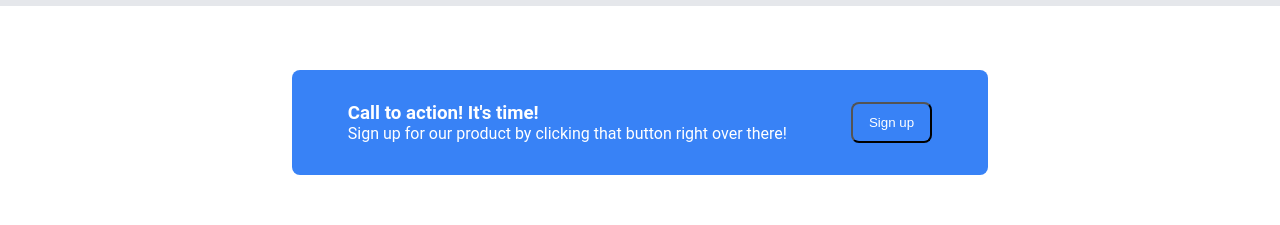
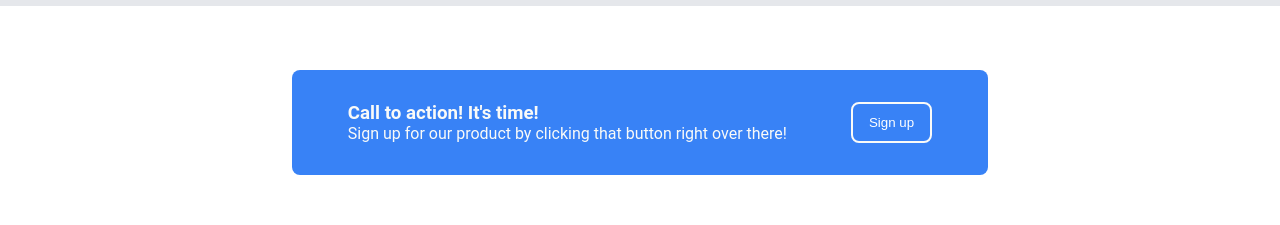
Before and after one commit to Kakechu/odin-landing-page, a plain HTML site: page index.html in a window 1280 px wide. Shown: the part 1119-1344 px from the top of the page. Drawn offline with Linux system fonts and the light colour scheme.

Commit message:
edit css

```diff
--- a/index.html
+++ b/index.html
@@ -26,7 +26,6 @@
             <div class="right">
                 <div class="image">this is a placeholder for an image</div>
             </div>
-
         </div>
         </div>
     </div>
@@ -67,7 +66,7 @@
                 <h3>Call to action! It's time!</h3>
                 <div class="calltext">Sign up for our product by clicking that button right over there!</div>
             </div>
-            <button>Sign up</button>
+            <button class="second-button">Sign up</button>
         </div>
     </div>
 
--- a/styles.css
+++ b/styles.css
@@ -1,5 +1,4 @@
 * {
-    /* border: 1px solid red; */
     margin: 0;
 }
 
@@ -9,7 +8,6 @@ body {
     width: 100%;
     display: flex;
     flex-direction: column;
-    /* justify-content: space-between; */
 }
 
 .hero {
@@ -112,7 +110,6 @@ button {
     width: 100px;
 }
 
-
 .empty-box {
     border: 2px solid #3882F6;
     border-radius: 8px;
@@ -120,7 +117,6 @@ button {
     height: 100px;
     margin-bottom: 8px;
 }
-
 
 .third-container {
     background-color: #E5E7EB;
@@ -144,9 +140,6 @@ button {
     text-align: end;
 }
 
-
-
-
 .fourth-container {
     display: flex;
     justify-content: center;
@@ -156,12 +149,15 @@ button {
 .fourth-box {
     display: flex;
     background-color: #3882F6;
-    color: white;
+    color: #F9FAF8;
     padding: 32px 56px;
     border-radius: 8px;
     display: flex;
     gap: 64px;
+}
 
+.second-button {
+    border: 2px solid #F9FAF8;
 }
 
 .footer {
```
Lines whose indentation alone changed are shown as unchanged.
